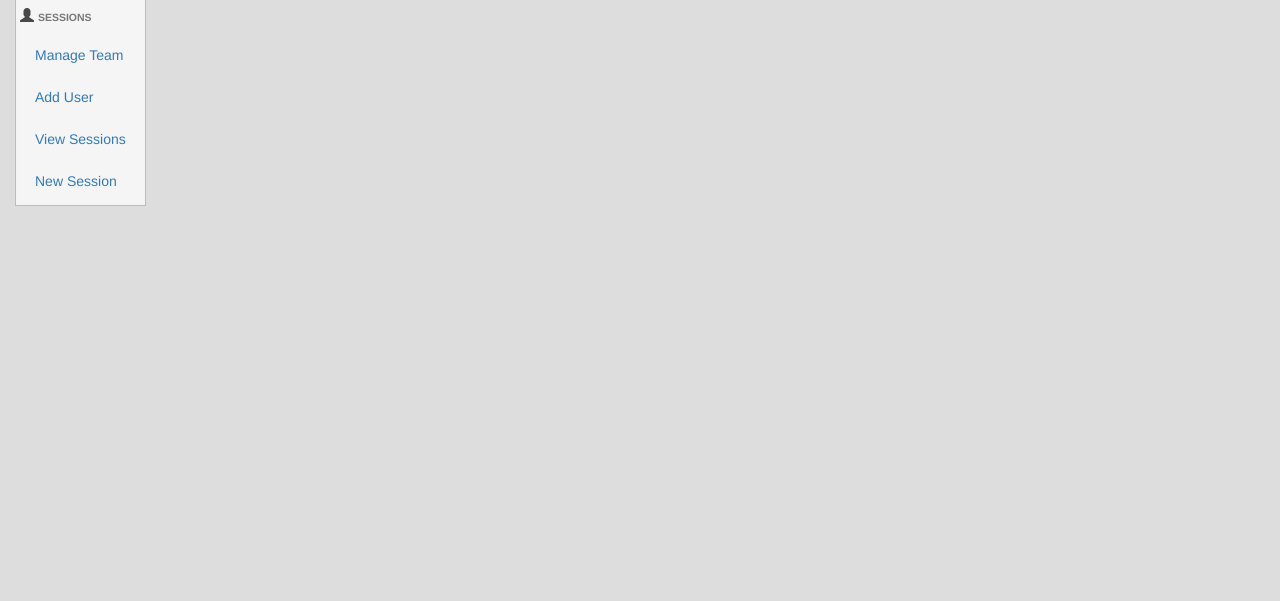
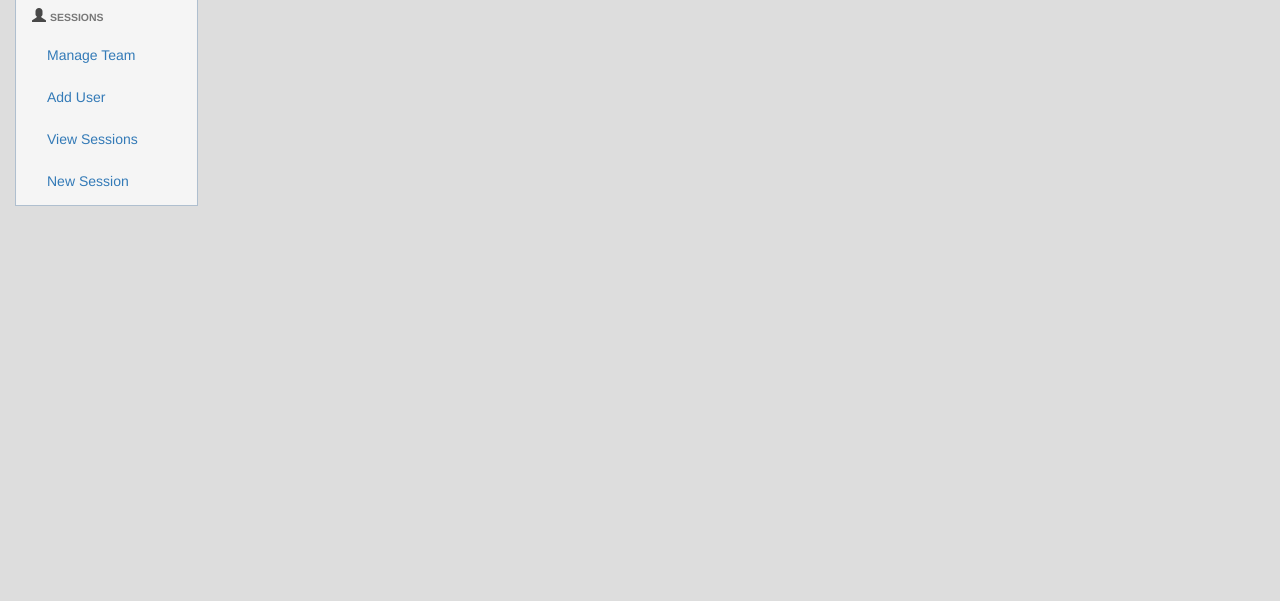
Before and after one commit to MrWharfsnort/Huddlemaster, a website: page public/index.html in a window 1280 px wide. Shown: the part 199-800 px from the top of the page. Drawn offline with nearby package versions, Linux system fonts and the light colour scheme; some packages are replaced by stand-ins of ours; files that its build step writes are made by us from their sources.

Commit message:
fix sidebar position:fixed having no min-width

```diff
--- a/public/css/main.css
+++ b/public/css/main.css
@@ -21,10 +21,10 @@ p, i {
 }
 
 #sidebar {
-    padding: 4px;
+    padding: 4px 16px;
     border-radius: 0;
-    /*width: 12%;*/
-    position: fixed;
+    min-width: 15%;
+    /*position: fixed;*/
 }
 
 #huddleFilter {
```
